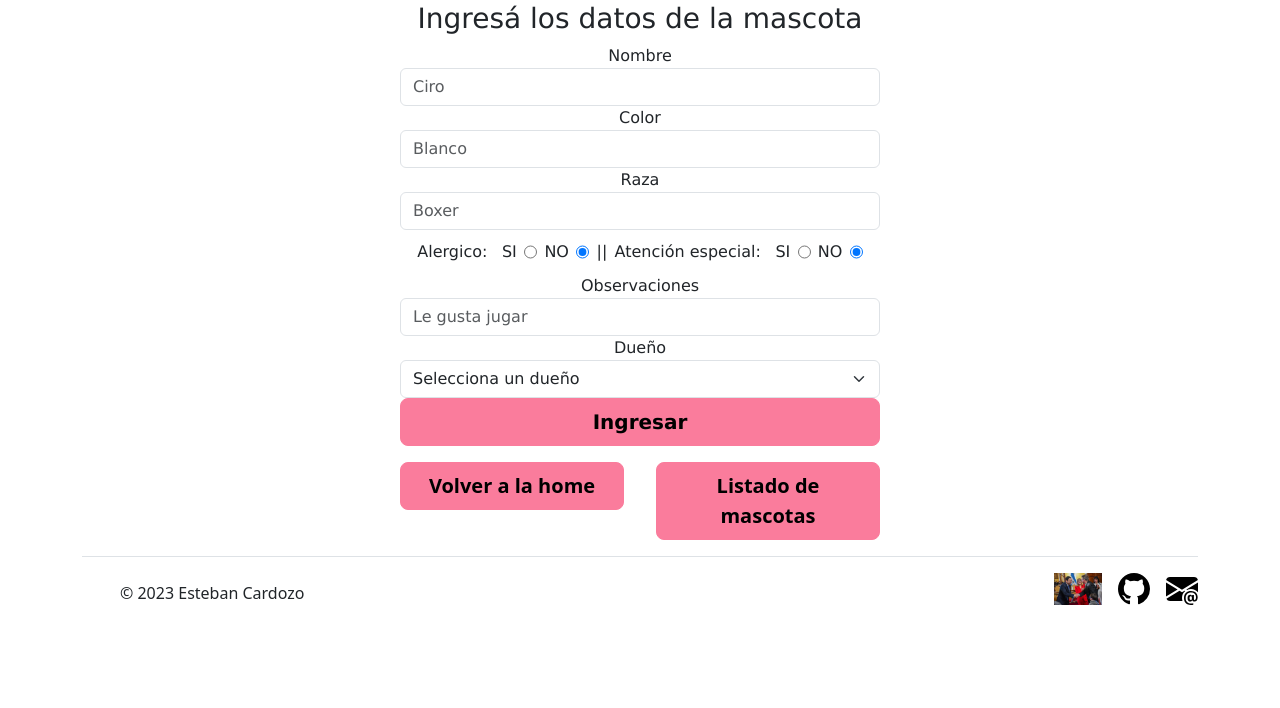
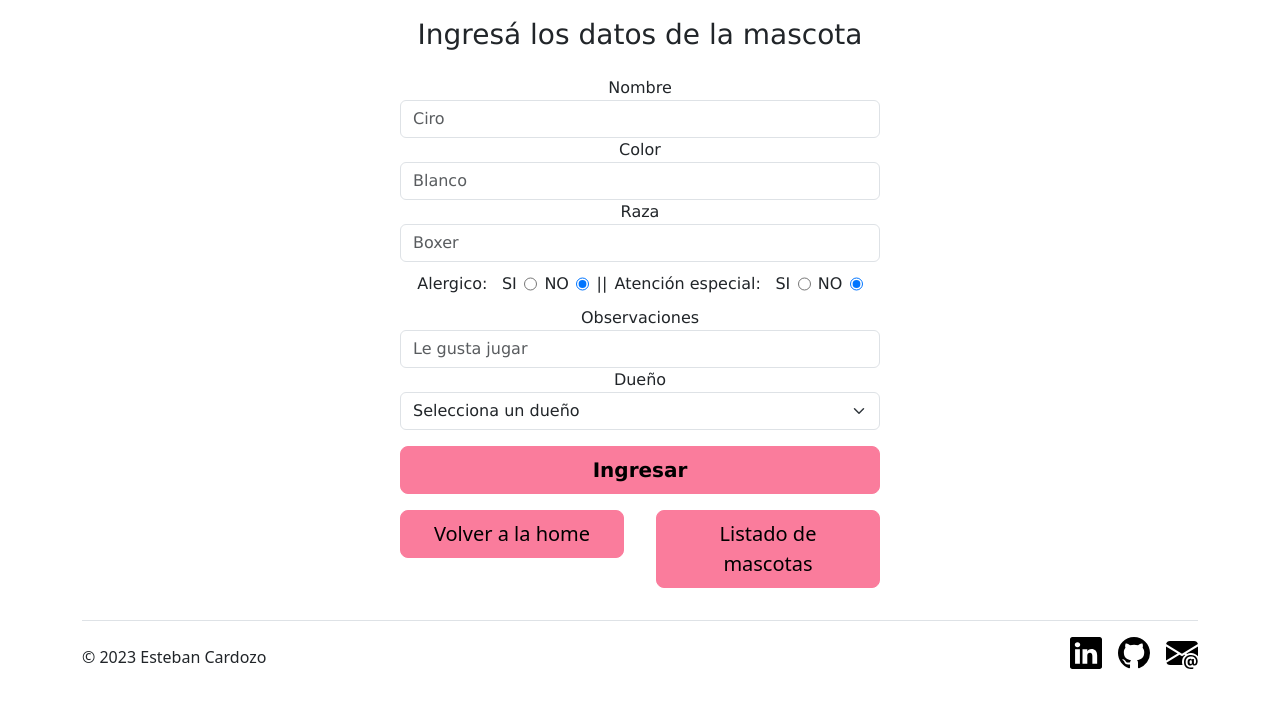
Before and after one commit to EstebanCardoz0/PeluqueriaCanina-MVC, a Spring Boot app: page /mascotas/alta in a window 1280 px wide. Shown: the part 62-770 px from the top of the page. Run offline with Spring Boot 4, Linux system fonts and the light colour scheme; data that the repository does not hold is empty.

Commit message:
index altaMasco casi

```diff
--- a/PeluCaninaMVC/src/main/resources/static/mascotaAlta.css
+++ b/PeluCaninaMVC/src/main/resources/static/mascotaAlta.css
@@ -2,6 +2,10 @@ nav {
 
     background-color: black;
 
+}
+
+.ingreso {
+    margin-top: 1rem;
 }
 
 .titulonav {
@@ -62,7 +66,7 @@ h3 {
 
 .volver {
     margin-top: 1rem;
-    margin-bottom: 1rem;
+    margin-bottom: 2rem;
     display: flex;
 
 }
@@ -112,12 +116,23 @@ h3 {
 }
 
 #home {
-margin-right: 1rem;
+    margin-right: 1rem;
     width: 14rem;
+    font-weight: lighter;
+
 }
 
 #listado {
     margin-left: 1rem;
 
     width: 14rem;
+
+    font-weight: lighter;
 }
+
+.duenioo {
+
+    margin-bottom: 1rem;
+}
+
+.inp{margin-top: 1rem;}
--- a/PeluCaninaMVC/src/main/resources/templates/mascotaAlta.html
+++ b/PeluCaninaMVC/src/main/resources/templates/mascotaAlta.html
@@ -1,9 +1,13 @@
 <!DOCTYPE html>
+
 <html lang="es" xmlns:th="http://www.thymeleaf.org">
 
 <head>
+    <title>Crear Mascota</title>
+
     <meta charset="UTF-8">
-    <title>Crear Mascota</title>
+    <meta name="viewport" content="width=device-width, initial-scale=1.0">
+
 
     <link rel="icon" th:href="@{/coraje_icon.png}" type="image/x-icon">
 
@@ -59,20 +63,20 @@
     <form class="datos  d-grid" action="/mascotas/crear" method="POST">
 
 
-        <div class="">
+        <div class="ingreso">
             <h3 class="">Ingresá los datos de la mascota</h3>
         </div>
 
         <div class="inp">
-            <label for="nombre">Nombre</label>
+            <label class="izq" for="nombre">Nombre</label>
             <input id="nombre" type="text" class="form-control" name="nombre" placeholder="Ciro">
         </div>
         <div class="">
-            <label for="color">Color</label>
+            <label class="izq" for="color">Color</label>
             <input id="color" type="text" class="form-control" name="color" placeholder="Blanco">
         </div>
         <div class="">
-            <label for="raza">Raza</label>
+            <label class="izq" for="raza">Raza</label>
             <input id="raza" type="text" class="form-control" name="raza" placeholder="Boxer">
         </div>
         <div class="alerg d-flex">
@@ -90,13 +94,13 @@
             <input id="pate" type="radio" value="NO" class="" name="atencionEspecial" checked="true">
         </div>
         <div class="">
-            <label for="cantidadPuertas">Observaciones</label>
+            <label class="izq" for="cantidadPuertas">Observaciones</label>
             <input id="cantidadPuertas" type="text" class="form-control" name="observaciones"
                 placeholder="Le gusta jugar">
         </div>
 
 
-        <div>
+        <div class="duenioo">
 
             <label for="duenios">Dueño</label>
 
@@ -146,11 +150,7 @@
         <footer class="d-flex flex-wrap justify-content-between align-items-center py-3  border-top">
 
             <div class="col-md-4 d-flex align-items-center">
-                <a href="/" class="mb-3 me-2 mb-md-0 text-body-secondary text-decoration-none lh-1">
-                    <svg class="bi" width="30" height="24">
-                        <use xlink:href="#bootstrap"></use>
-                    </svg>
-                </a>
+
                 <span class="copy ">© 2023 Esteban Cardozo</span>
             </div>
 
@@ -158,11 +158,11 @@
 
 
                 <li class="ms-3">
-                    <a href="https://www.linkedin.com" target="_blank"><img src="../static/valdes.jpeg" alt="linkedin"
-                            class="text-body-secondary"></a>
+                    <a href="https://www.linkedin.com/in/esteban-cardozo19/" target="_blank"><img
+                            th:src="@{linkedin.svg}" alt="Linkedin" class="text-body-secondary"></a>
                 </li>
                 <li class="ms-3">
-                    <a href="https://www.github.com/" target="_blank"><img th:src="@{github.svg}" alt="Github"
+                    <a href="https://github.com/EstebanCardoz0" target="_blank"><img th:src="@{github.svg}" alt="Github"
                             class="text-body-secondary"></a>
                 </li>
                 <li class="ms-3">
```
Also changed, not shown: PeluCaninaMVC/src/main/resources/templates/index.html (+5 -9 lines), PeluCaninaMVC/src/main/resources/static/coraje1.jpg (renamed from PeluCaninaMVC/src/main/resources/static/coraje 1.jpg).
